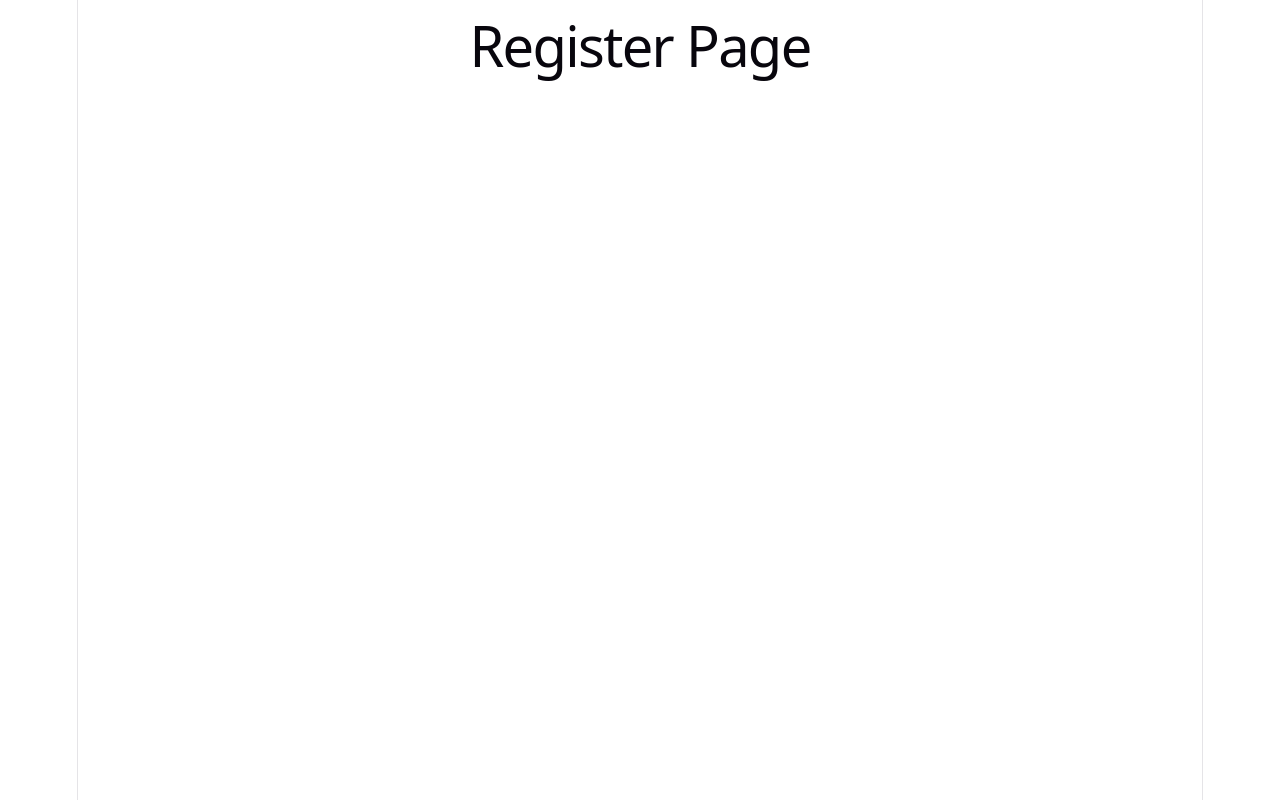
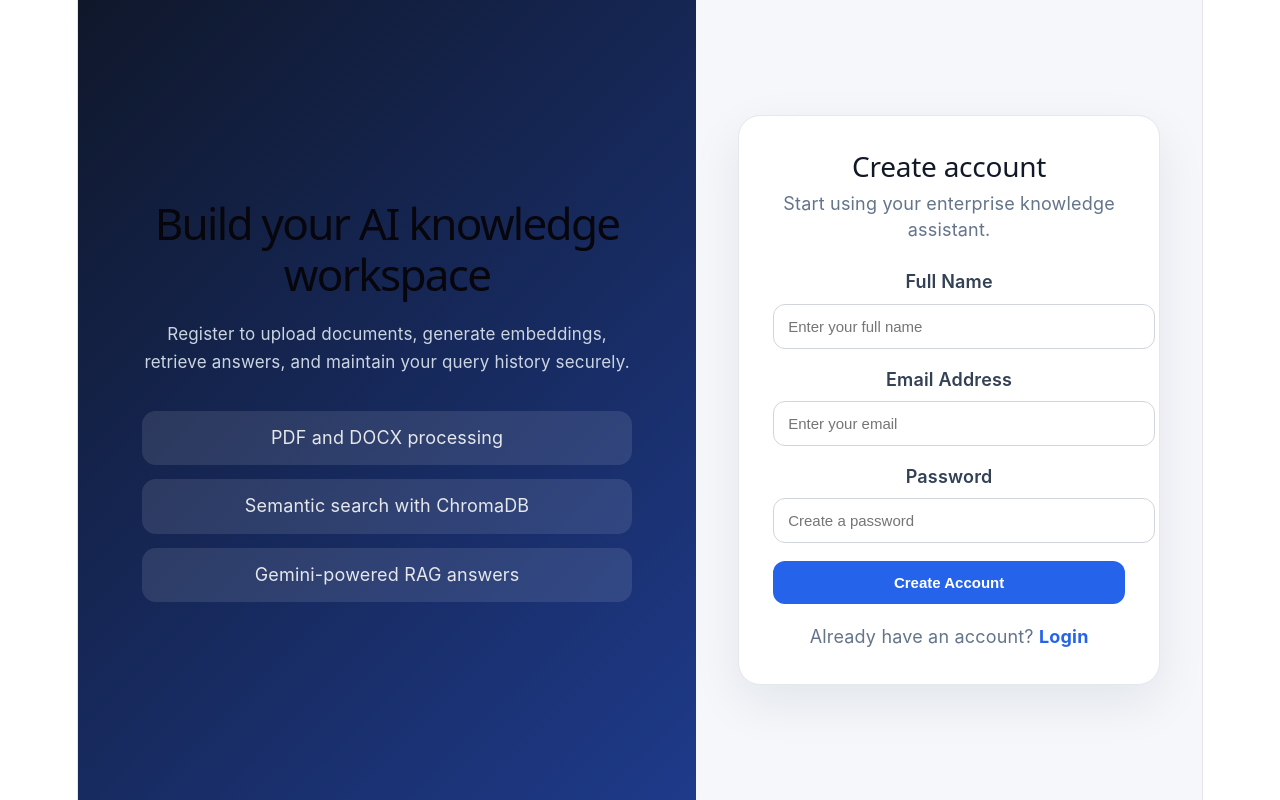
Before and after one commit to abusufiyan7518/rag-enterprise-knowledge-assistant, a React app in the folder frontend/: page /register in a window 1280 px wide. Built offline with nearby package versions, Linux system fonts and the light colour scheme; the HTML template or start-up script is replaced by a standard one.

Commit message:
feat: redesign authentication pages

```diff
--- a/frontend/src/pages/Login.jsx
+++ b/frontend/src/pages/Login.jsx
@@ -2,6 +2,7 @@ import { useState } from "react";
 import { useNavigate, Link } from "react-router-dom";
 
 import { loginUser } from "../services/authService";
+import "../styles/auth.css";
 
 function Login() {
   const navigate = useNavigate();
@@ -34,52 +35,71 @@ function Login() {
 
       navigate("/dashboard");
     } catch (error) {
-      setError("Invalid email or password");
+      setError(error.response?.data?.detail || "Unable to login. Please try again.");
     } finally {
       setLoading(false);
     }
   };
 
   return (
-    <div>
-      <h1>Login</h1>
+    <main className="auth-page">
+      <section className="auth-brand">
+        <h1>Enterprise Knowledge Assistant</h1>
+        <p>
+          Securely upload enterprise documents and ask AI-powered questions
+          using Retrieval-Augmented Generation.
+        </p>
 
-      {error && <p>{error}</p>}
+        <div className="auth-features">
+          <div className="auth-feature">Document-aware AI answers</div>
+          <div className="auth-feature">Source-backed responses</div>
+          <div className="auth-feature">Secure JWT-based access</div>
+        </div>
+      </section>
+
+      <section className="auth-panel">
+        <div className="auth-card">
+          <h2>Welcome back</h2>
+          <p>Login to continue to your knowledge workspace.</p>
+
+          {error && <div className="auth-error">{error}</div>}
 
           <form onSubmit={handleSubmit}>
-        <div>
-          <label>Email</label>
+            <div className="auth-field">
+              <label>Email Address</label>
               <input
                 type="email"
                 name="email"
                 value={formData.email}
                 onChange={handleChange}
-            placeholder="Enter email"
+                placeholder="Enter your email"
                 required
               />
             </div>
 
-        <div>
+            <div className="auth-field">
               <label>Password</label>
               <input
                 type="password"
                 name="password"
                 value={formData.password}
                 onChange={handleChange}
-            placeholder="Enter password"
+                placeholder="Enter your password"
                 required
               />
             </div>
 
-        <button type="submit" disabled={loading}>
-          {loading ? "Logging in..." : "Login"}
+            <button className="auth-button" type="submit" disabled={loading}>
+              {loading ? "Signing in..." : "Login"}
             </button>
           </form>
 
-      <p>
-        Don't have an account? <Link to="/register">Register</Link>
-      </p>
+          <div className="auth-switch">
+            New here? <Link to="/register">Create an account</Link>
           </div>
+        </div>
+      </section>
+    </main>
   );
 }
 
--- a/frontend/src/pages/Register.jsx
+++ b/frontend/src/pages/Register.jsx
@@ -1,5 +1,127 @@
+import { useState } from "react";
+import { useNavigate, Link } from "react-router-dom";
+
+import { registerUser } from "../services/authService";
+import "../styles/auth.css";
+
 function Register() {
-  return <h1>Register Page</h1>;
+  const navigate = useNavigate();
+
+  const [formData, setFormData] = useState({
+    fullName: "",
+    email: "",
+    password: "",
+  });
+
+  const [message, setMessage] = useState("");
+  const [error, setError] = useState("");
+  const [loading, setLoading] = useState(false);
+
+  const handleChange = (event) => {
+    setFormData({
+      ...formData,
+      [event.target.name]: event.target.value,
+    });
+  };
+
+  const handleSubmit = async (event) => {
+    event.preventDefault();
+    setMessage("");
+    setError("");
+    setLoading(true);
+
+    try {
+      await registerUser(
+        formData.fullName,
+        formData.email,
+        formData.password
+      );
+
+      setMessage("Account created successfully. Redirecting to login...");
+
+      setTimeout(() => {
+        navigate("/login");
+      }, 1200);
+    } catch (error) {
+      setError(error.response?.data?.detail || "Unable to register. Please try again.");
+    } finally {
+      setLoading(false);
+    }
+  };
+
+  return (
+    <main className="auth-page">
+      <section className="auth-brand">
+        <h1>Build your AI knowledge workspace</h1>
+        <p>
+          Register to upload documents, generate embeddings, retrieve answers,
+          and maintain your query history securely.
+        </p>
+
+        <div className="auth-features">
+          <div className="auth-feature">PDF and DOCX processing</div>
+          <div className="auth-feature">Semantic search with ChromaDB</div>
+          <div className="auth-feature">Gemini-powered RAG answers</div>
+        </div>
+      </section>
+
+      <section className="auth-panel">
+        <div className="auth-card">
+          <h2>Create account</h2>
+          <p>Start using your enterprise knowledge assistant.</p>
+
+          {message && <div className="auth-success">{message}</div>}
+          {error && <div className="auth-error">{error}</div>}
+
+          <form onSubmit={handleSubmit}>
+            <div className="auth-field">
+              <label>Full Name</label>
+              <input
+                type="text"
+                name="fullName"
+                value={formData.fullName}
+                onChange={handleChange}
+                placeholder="Enter your full name"
+                required
+              />
+            </div>
+
+            <div className="auth-field">
+              <label>Email Address</label>
+              <input
+                type="email"
+                name="email"
+                value={formData.email}
+                onChange={handleChange}
+                placeholder="Enter your email"
+                required
+              />
+            </div>
+
+            <div className="auth-field">
+              <label>Password</label>
+              <input
+                type="password"
+                name="password"
+                value={formData.password}
+                onChange={handleChange}
+                placeholder="Create a password"
+                required
+              />
+            </div>
+
+            <button className="auth-button" type="submit" disabled={loading}>
+              {loading ? "Creating account..." : "Create Account"}
+            </button>
+          </form>
+
+          <div className="auth-switch">
+            Already have an account? <Link to="/login">Login</Link>
+          </div>
+        </div>
+      </section>
+    </main>
+  );
 }
 
 export default Register;
--- a/frontend/src/services/authService.js
+++ b/frontend/src/services/authService.js
@@ -8,3 +8,13 @@ export const loginUser = async (email, password) => {
 
   return response.data;
 };
+
+export const registerUser = async (fullName, email, password) => {
+  const response = await api.post("/api/auth/register", {
+    full_name: fullName,
+    email,
+    password,
+  });
+
+  return response.data;
+};
--- /dev/null
+++ b/frontend/src/styles/auth.css
@@ -0,0 +1,153 @@
+.auth-page {
+  min-height: 100vh;
+  display: grid;
+  grid-template-columns: 1.1fr 0.9fr;
+  background: #f5f7fb;
+  font-family: Inter, system-ui, Arial, sans-serif;
+}
+
+.auth-brand {
+  background: linear-gradient(135deg, #0f172a, #1e3a8a);
+  color: white;
+  padding: 64px;
+  display: flex;
+  flex-direction: column;
+  justify-content: center;
+}
+
+.auth-brand h1 {
+  font-size: 44px;
+  line-height: 1.15;
+  margin: 0 0 20px;
+}
+
+.auth-brand p {
+  color: #cbd5e1;
+  font-size: 17px;
+  line-height: 1.7;
+  max-width: 560px;
+}
+
+.auth-features {
+  margin-top: 34px;
+  display: grid;
+  gap: 14px;
+}
+
+.auth-feature {
+  background: rgba(255, 255, 255, 0.1);
+  padding: 14px 16px;
+  border-radius: 14px;
+  color: #e5e7eb;
+}
+
+.auth-panel {
+  display: flex;
+  align-items: center;
+  justify-content: center;
+  padding: 42px;
+}
+
+.auth-card {
+  width: 100%;
+  max-width: 430px;
+  background: white;
+  border: 1px solid #e5e7eb;
+  border-radius: 22px;
+  padding: 34px;
+  box-shadow: 0 18px 50px rgba(15, 23, 42, 0.08);
+}
+
+.auth-card h2 {
+  margin: 0;
+  font-size: 28px;
+  color: #111827;
+}
+
+.auth-card > p {
+  color: #64748b;
+  margin: 8px 0 26px;
+}
+
+.auth-field {
+  margin-bottom: 18px;
+}
+
+.auth-field label {
+  display: block;
+  margin-bottom: 8px;
+  color: #334155;
+  font-weight: 600;
+}
+
+.auth-field input {
+  width: 100%;
+  border: 1px solid #d1d5db;
+  border-radius: 12px;
+  padding: 13px 14px;
+  font-size: 15px;
+  outline: none;
+}
+
+.auth-field input:focus {
+  border-color: #2563eb;
+}
+
+.auth-button {
+  width: 100%;
+  border: none;
+  background: #2563eb;
+  color: white;
+  padding: 13px;
+  border-radius: 12px;
+  cursor: pointer;
+  font-weight: 700;
+  font-size: 15px;
+}
+
+.auth-button:disabled {
+  opacity: 0.7;
+  cursor: not-allowed;
+}
+
+.auth-error {
+  background: #fee2e2;
+  color: #991b1b;
+  padding: 12px;
+  border-radius: 12px;
+  margin-bottom: 18px;
+}
+
+.auth-success {
+  background: #dcfce7;
+  color: #166534;
+  padding: 12px;
+  border-radius: 12px;
+  margin-bottom: 18px;
+}
+
+.auth-switch {
+  text-align: center;
+  margin-top: 20px;
+  color: #64748b;
+}
+
+.auth-switch a {
+  color: #2563eb;
+  font-weight: 700;
+  text-decoration: none;
+}
+
+@media (max-width: 900px) {
+  .auth-page {
+    grid-template-columns: 1fr;
+  }
+
+  .auth-brand {
+    padding: 36px;
+  }
+
+  .auth-brand h1 {
+    font-size: 34px;
+  }
+}
```
Lines whose indentation alone changed are shown as unchanged.
